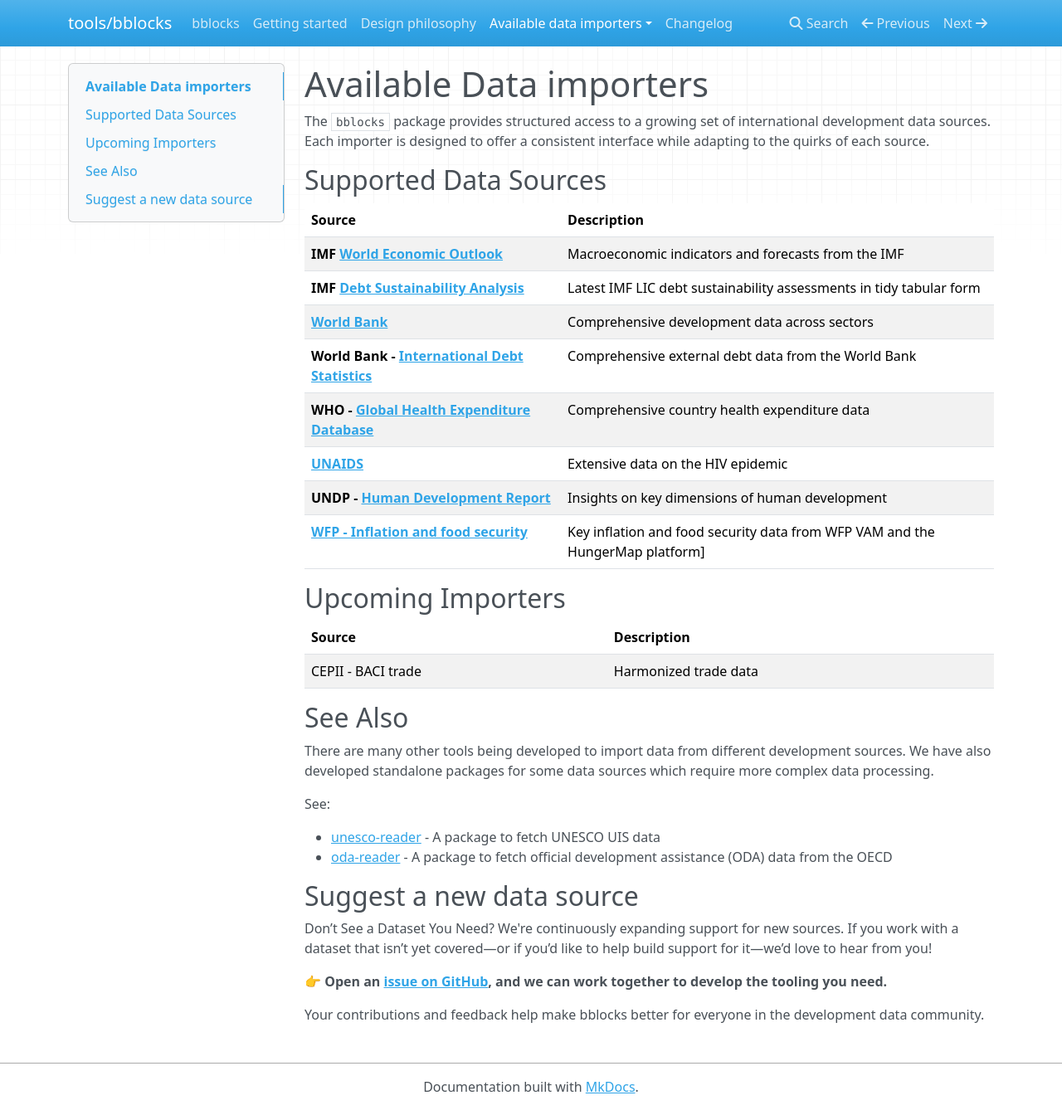
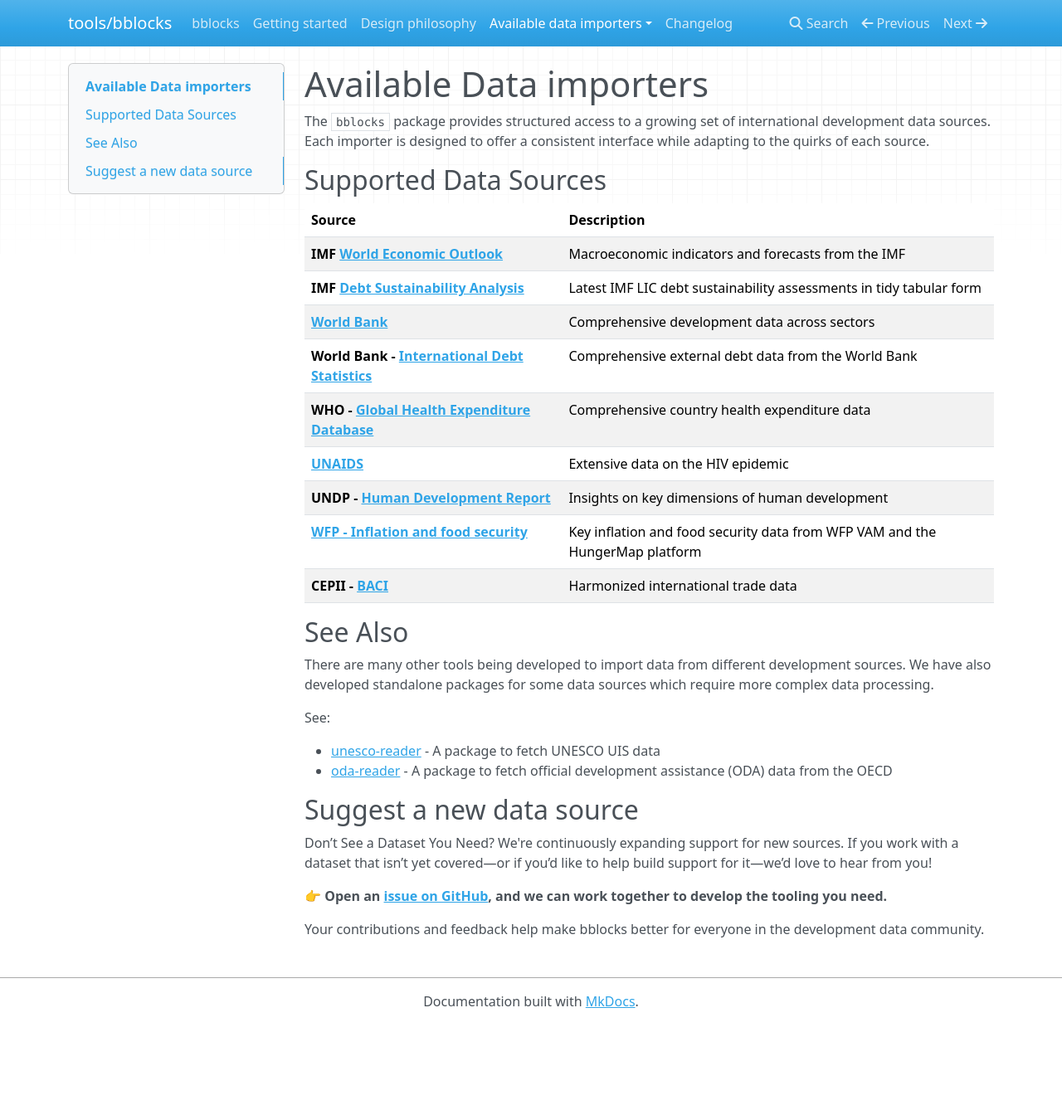
Before and after one commit to ONEcampaign/bblocks, an MkDocs documentation site: the page built from docs/docs/importers/index.md, in a window 1280 px wide and 1338 px high. Shown: the whole window at 83% size. Built offline with MkDocs 1.6.1, drawn with Linux system fonts in a browser that asks for light colours; nearby versions of some CDN libraries.

Commit message:
docs: correct the importer index and the published changelog
The docs site wired its Changelog page to the importers' own release
history, so the published page announced a 1.0.0 of a package that is
retiring and said nothing about bblocks. It now describes only the
importers' pre-move releases and points at the bblocks changelog for
current ones.

BACI shipped in 0.5.0 with its own docs page, but the index still listed
it as upcoming and left it out of the table. The Human Development
Report row linked to ./hdi, and the page is hdr. Also clears a stray
bracket in the WFP row and an empty bullet in the design philosophy
page, both of which rendered as visible artifacts.

Co-authored-by: Claude <noreply@anthropic.com>

```diff
--- a/docs/docs/importers/index.md
+++ b/docs/docs/importers/index.md
@@ -14,15 +14,9 @@ interface while adapting to the quirks of each source.
 | __World Bank - [International Debt Statistics](./ids)__ | Comprehensive external debt data from the World Bank                          |
 | __WHO - [Global Health Expenditure Database](./ghed)__  | Comprehensive country health expenditure data                                 |
 | __[UNAIDS](./unaids)__                                  | Extensive data on the HIV epidemic                                            |
-| __UNDP - [Human Development Report](./hdi)__            | Insights on key dimensions of human development                               |
-| __[WFP - Inflation and food security](./wfp)__          | Key inflation and food security data from WFP VAM and the HungerMap platform] |
-
-
-## Upcoming Importers
-
-| Source             | Description                                                                                    |
-|--------------------|------------------------------------------------------------------------------------------------|
-| CEPII - BACI trade | Harmonized trade data                                                                          |
+| __UNDP - [Human Development Report](./hdr)__            | Insights on key dimensions of human development                               |
+| __[WFP - Inflation and food security](./wfp)__          | Key inflation and food security data from WFP VAM and the HungerMap platform  |
+| __CEPII - [BACI](./baci)__                              | Harmonized international trade data                                           |
 
 
 ## See Also
```
Also changed, not shown: docs/docs/changelog.md (+3 -2 lines), docs/docs/design-philosophy.md (+1 -1 lines).
